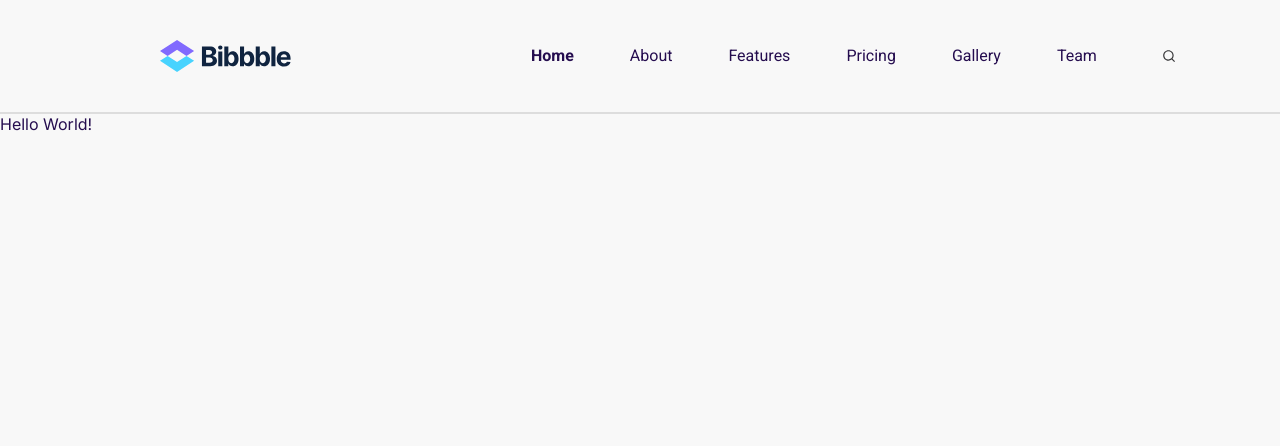
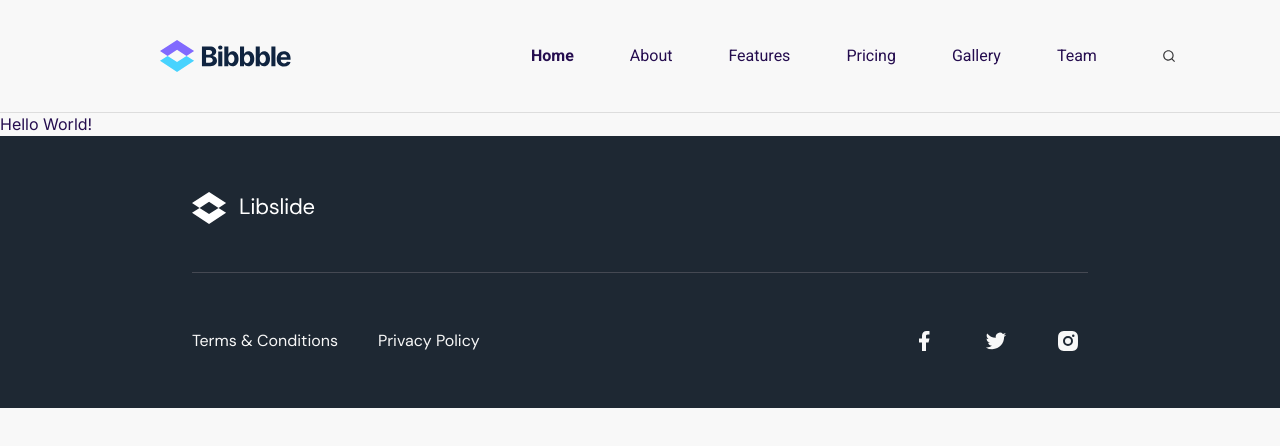
Before and after one commit to JuFortini/slideworks-bibbble-app, a Next.js app: page / in a window 1280 px wide. Shown: the top 446 px of the page. Built offline with nearby package versions, Linux system fonts and the light colour scheme.

Commit message:
feat: Footer

```diff
--- /dev/null
+++ b/src/components/Footer/FooterInfo.tsx
@@ -0,0 +1,15 @@
+import { HStack, Text } from "@chakra-ui/react";
+import Link from "next/link";
+
+export function FooterInfo() {
+  return (
+    <HStack spacing="2.5rem" color="gray.50" fontFamily="DM Sans">
+      <Link href="http://google.com">
+        <Text>Terms &amp; Conditions</Text>
+      </Link>
+      <Link href="http://google.com">
+        <Text>Privacy Policy</Text>
+      </Link>
+    </HStack>
+  );
+}
--- /dev/null
+++ b/src/components/Footer/SocialIcon.tsx
@@ -0,0 +1,22 @@
+import { IconButton } from "@chakra-ui/react";
+import { ReactElement } from "react";
+
+interface SocialIconProps {
+  label: string,
+  icon: ReactElement,
+}
+
+export function SocialIcon({ label, icon }: SocialIconProps) {
+  return (
+    <IconButton
+      aria-label={label}
+      icon={icon}
+      color="gray.50"
+      fontSize="2xl"
+      bg="inherit"
+      _hover={{
+        bg:"inherit"
+      }}
+    />
+  );
+}
--- /dev/null
+++ b/src/components/Footer/SocialNetworks.tsx
@@ -0,0 +1,13 @@
+import { HStack } from "@chakra-ui/react";
+import { RiFacebookFill, RiInstagramFill, RiTwitterFill } from "react-icons/ri";
+import { SocialIcon } from "./SocialIcon";
+
+export function SocialNetworks() {
+  return (
+    <HStack spacing="2rem">
+      <SocialIcon icon={<RiFacebookFill />} label="Facebook" />
+      <SocialIcon icon={<RiTwitterFill />} label="Twitter" />
+      <SocialIcon icon={<RiInstagramFill />} label="Instagram" />
+    </HStack>
+  );
+}
--- /dev/null
+++ b/src/components/Footer/index.tsx
@@ -0,0 +1,18 @@
+import { Box, Divider, Flex, Img, Text } from "@chakra-ui/react";
+import { FooterInfo } from "./FooterInfo";
+import { SocialNetworks } from "./SocialNetworks";
+
+export default function Footer() {
+  return (
+    <Box bg="#1E2833" h="17rem">
+      <Flex align="start" mx="12rem" my="3.5rem" direction="column">
+        <Img src="/logoFooter.svg" alt="logo da LibSlide" h="2rem" />
+        <Divider borderColor="gray.600" my="3rem" />
+        <Flex w="100%" justify="space-between">
+          <FooterInfo />
+          <SocialNetworks />
+        </Flex>
+      </Flex>
+    </Box>
+  );
+}
--- a/src/components/Header/index.tsx
+++ b/src/components/Header/index.tsx
@@ -7,7 +7,7 @@ export function Header() {
   return (
     <Box h="7rem" w="100%">
       <Flex px="10rem" h="100%" align="center">
-        <Img src="logo.svg" alt="logo da Bibble" mr="15rem" />
+        <Img src="/logo.svg" alt="logo da Bibble" mr="15rem" />
         <Navbar />
         <IconButton
           aria-label="Procurar na página"
@@ -20,7 +20,7 @@ export function Header() {
           }}
         />
       </Flex>
-      <Divider h="1px" bg="gray.200" />
+      <Divider bg="gray.200" />
     </Box>
   );
 }
--- a/src/pages/_document.tsx
+++ b/src/pages/_document.tsx
@@ -7,7 +7,7 @@ export default class MyDocument extends Document {
         <Head>
           <link rel="preconnect" href="https://fonts.googleapis.com" />
           <link rel="preconnect" href="https://fonts.gstatic.com" />
-          <link href="https://fonts.googleapis.com/css2?family=Inter:wght@400;500;600;700&family=Roboto:wght@400;700&display=swap" rel="stylesheet" />
+          <link href="https://fonts.googleapis.com/css2?family=DM+Sans&family=Inter:wght@400;500;600;700&family=Roboto:wght@400;700&display=swap" rel="stylesheet" />
 
           <link rel="favicon icon" href="favicon.png" type="image/png" />
         </Head>
--- a/src/pages/index.tsx
+++ b/src/pages/index.tsx
@@ -1,4 +1,5 @@
 import { Divider, Flex } from "@chakra-ui/react"
+import Footer from "../components/Footer"
 import { Header } from "../components/Header"
 
 export default function Home() {
@@ -6,6 +7,7 @@ export default function Home() {
     <Flex direction="column">
       <Header />
       <h1>Hello World!</h1>
+      <Footer />
     </Flex>
   )
 }
```
Also changed, not shown: public/logoFooter.svg (added), 1 other file (tests, documents, lock files or other folders).
